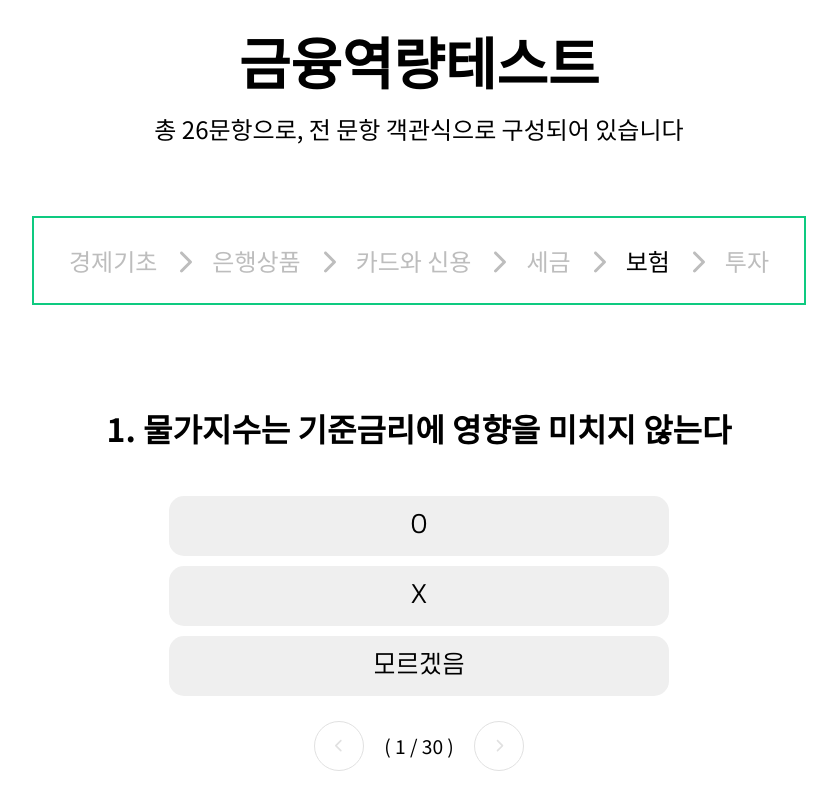
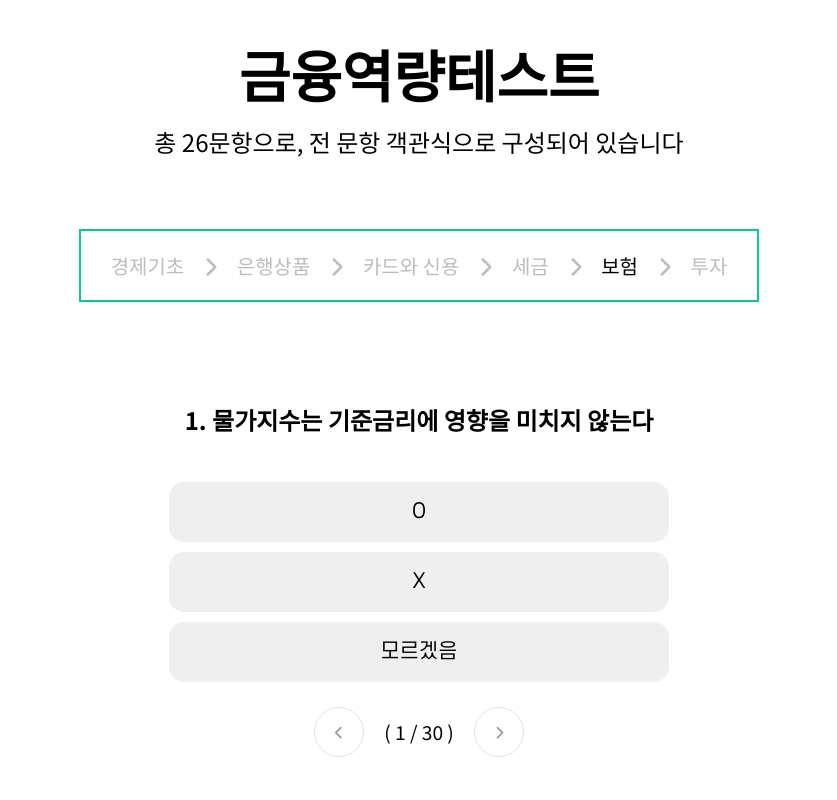
Before and after one commit to Stocodi/stocodi-web-legacy, a React (Vite) app: page /test/1 in a window 1280 px wide. Shown: the whole page, without its empty margins (221-1058 px from the left). Built offline with nearby package versions, Linux system fonts and the light colour scheme; no server answers.

Commit message:
style : Question 스타일 수정

```diff
--- a/src/components/test-page/BreadCrumb.module.scss
+++ b/src/components/test-page/BreadCrumb.module.scss
@@ -12,10 +12,10 @@
     width: auto;
 
     margin: 10px;
-    padding: 25px;
+    padding: 20px;
 
     border: 2px solid #0eca80;
-    font-size: 1.5rem;
+    font-size: 20px;
     font-family: "SCDream";
 
     span {
@@ -49,7 +49,7 @@
 
     .breadcrumb_item {
         span:first-child {
-            font-size: 1.5rem;
+            font-size: 20px;
         }
         span:last-child {
             display: none;
@@ -71,7 +71,7 @@
 
     .breadcrumb_item {
         span:first-child {
-            font-size: 1.2rem;
+            font-size: 20px;
         }
         span:last-child {
             display: none;
--- a/src/components/test-page/Comment.module.scss
+++ b/src/components/test-page/Comment.module.scss
@@ -1,19 +1,27 @@
 @import "@/styles/utils";
 
 .comment {
-    margin: 20px;
+    width: 90%;
+    max-width: 500px;
+
+    margin: 20px auto;
     padding: 20px;
 
     border-radius: 20px;
-    border: 2px solid $color-primary;
+    border: 2px solid #0ecb81;
 }
 
 .ans {
     position: absolute;
-    top: 50%;
-    left: 50%;
-    transform: translateX(-50%);
+    top: 0;
 
-    width: 200px;
-    height: 200px;
+    width: 100%;
+    height: 100%;
+
+    @include place-center;
+
+    img {
+        width: 150px;
+        height: 150px;
+    }
 }
--- a/src/components/test-page/Question.module.scss
+++ b/src/components/test-page/Question.module.scss
@@ -8,6 +8,8 @@
     h1 {
         margin: 20px 0px;
         padding: 20px;
+
+        font-size: 24px;
     }
 }
 
@@ -40,7 +42,7 @@
     background-color: #efefef;
 
     font-family: "SCDream";
-    font-size: 1.5rem;
+    font-size: 20px;
 
     transition: background-color 1s ease-in-out;
 
--- a/src/pages/test-page/QuestionPage.module.scss
+++ b/src/pages/test-page/QuestionPage.module.scss
@@ -18,7 +18,7 @@
             border-radius: 50%;
             border: 1px solid #e1e1e1;
 
-            color: #e1e1e1;
+            color: #999999;
             background-color: #fff;
 
             &:hover {
```
